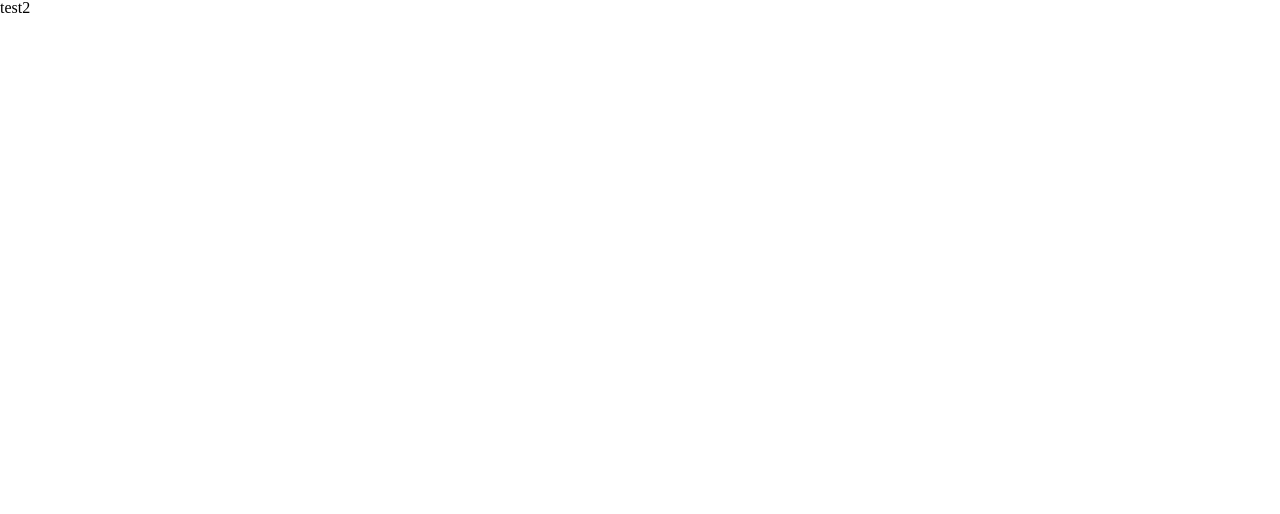
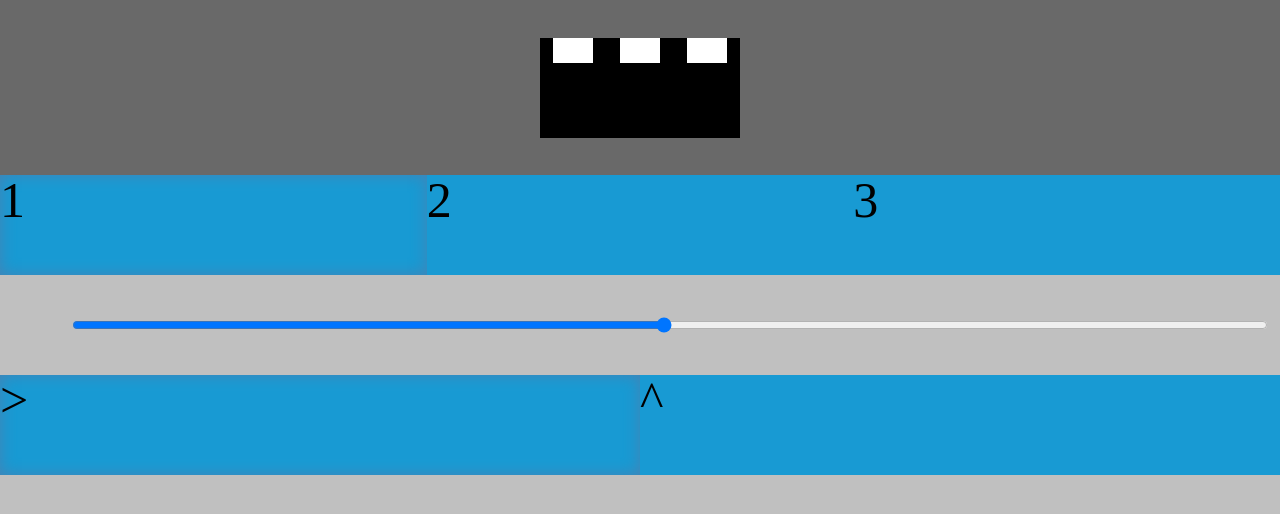
Before and after one commit to brandonvdongen/smartdesk, a website: page src/index.html in a window 1280 px wide. Drawn offline with Linux system fonts and the light colour scheme.

Commit message:
added functionality to monitor selection and rotation controls

```diff
--- a/src/css/index.css
+++ b/src/css/index.css
@@ -0,0 +1,72 @@
+.container {
+  background-color: silver;
+  height: 100vh;
+  margin-left: auto;
+  margin-right: auto;
+  font-size: 50px;
+  display:grid;
+  grid-template-columns: 1fr;
+  grid-template-rows: 175px;
+  grid-auto-rows: 100px;
+}
+
+.preview {
+  display: flex;
+  justify-content:center;
+  align-items:center;
+  background-color:dimgrey;
+}
+.preview .base{
+  background-color:black;
+  height:100px;
+  width:200px;
+}
+.preview .desk{
+  display:grid;
+  grid-template-columns:repeat(3,1fr);
+  justify-items:center;
+}
+.preview .mon{
+  background-color:white;
+  height:25px;
+  width:40px;
+}
+
+.height_control label{
+  height:100%;
+  display: grid;
+  grid-template-rows: 1fr;
+  grid-template-columns: 50px 1fr;
+  grid-column-gap: 10px;
+  padding:10px;
+  box-sizing: border-box;
+}
+
+.monitor_control,
+.rotation_control
+{
+  display: grid;
+  grid-template-columns: repeat(3,1fr);
+  grid-template-rows: 1fr;
+  background-color: #189ad3;
+}
+
+.rotation_control{
+  grid-template-columns: repeat(2,1fr);
+}
+
+.monitor_control input[type=radio],
+.rotation_control input[type=radio]{
+  display:none;
+}
+
+.monitor_control input:checked ~ span,
+.rotation_control input:checked ~ span{
+  box-shadow: 0 0 15px steelblue inset;
+}
+
+.monitor_control span,
+.rotation_control span{
+  display:  block;
+  height:100px;
+}
--- a/src/index.html
+++ b/src/index.html
@@ -8,8 +8,49 @@
     <title>Template</title>
     <script src="js/index.js"></script>
     <link rel="stylesheet" href="css/reset.css">
+    <link rel="stylesheet" href="css/index.css">
 </head>
 <body>
-<p>test2</p>
+<div class="container">
+    <div class="preview">
+        <div class="base">
+            <div class="desk">
+                <div class="mon mon1"></div>
+                <div class="mon mon2"></div>
+                <div class="mon mon3"></div>
+            </div>
+        </div>
+    </div>
+    <div class="monitor_control">
+        <label for="monitor1">
+            <input type="radio" id="monitor1" name="monitor" class="monitor_button" checked>
+            <span>1</span>
+        </label>
+        <label for="monitor2">
+            <input type="radio" id="monitor2" name="monitor" class="monitor_button">
+            <span>2</span>
+        </label>
+        <label for="monitor3">
+            <input type="radio" id="monitor3" name="monitor" class="monitor_button">
+            <span>3</span>
+        </label>
+    </div>
+    <div class="height_control">
+        <label>
+            <span></span>
+            <input type="range" min="1" max="100" value="50" id="monitor_height">
+        </label>
+    </div>
+    <div class="rotation_control">
+        <label for="rotation1" >
+            <input type="radio" name="rotation" id="rotation1" class="landscape" checked>
+            <span>></span>
+        </label>
+        <label for="rotation2" >
+            <input type="radio" name="rotation" id="rotation2" class="portrait">
+            <span>^</span>
+        </label>
+    </div>
+</div>
 </body>
 </html>
--- a/src/js/index.js
+++ b/src/js/index.js
@@ -1,3 +1,50 @@
+function set_monitor_rotation(monitor, rotation) {
+    if (rotation === "landscape") {
+        monitor.style.transform = "rotate(0deg)";
+    } else if (rotation === "portrait") {
+        monitor.style.transform = "rotate(90deg)";
+    }
+}
+
 document.addEventListener("DOMContentLoaded", (ev) => {
-    console.log("test", ev);
+
+    let active_monitor = 0;
+    const preview = document.querySelector(".preview");
+    const monitor_control = document.querySelector(".monitor_control");
+    const height_control = document.querySelector(".height_control");
+    const rotation_control = document.querySelector(".rotation_control");
+
+    const desk = {
+        base: preview.querySelector(".desk"),
+        monitors: preview.querySelectorAll(".desk .mon")
+    };
+    const monitor_buttons = monitor_control.querySelectorAll(".monitor_button");
+    const rotation = {
+        landscape: rotation_control.querySelector(".landscape"),
+        portrait: rotation_control.querySelector(".portrait")
+    };
+
+    console.log(rotation);
+    console.log(desk);
+
+    for (let value in rotation) {
+        if (rotation.hasOwnProperty(value)) {
+            rotation[value].addEventListener("click", () => {
+                set_monitor_rotation(desk.monitors[active_monitor], value);
+            });
+
+        }
+    }
+
+    for (let value in monitor_buttons) {
+        if (monitor_buttons.hasOwnProperty(value)) {
+            console.log(value);
+            monitor_buttons[value].addEventListener("click", () => {
+                active_monitor = value;
+                console.log(active_monitor);
+            });
+            console.log(monitor_buttons[value]);
+        }
+    }
+
 });
```
